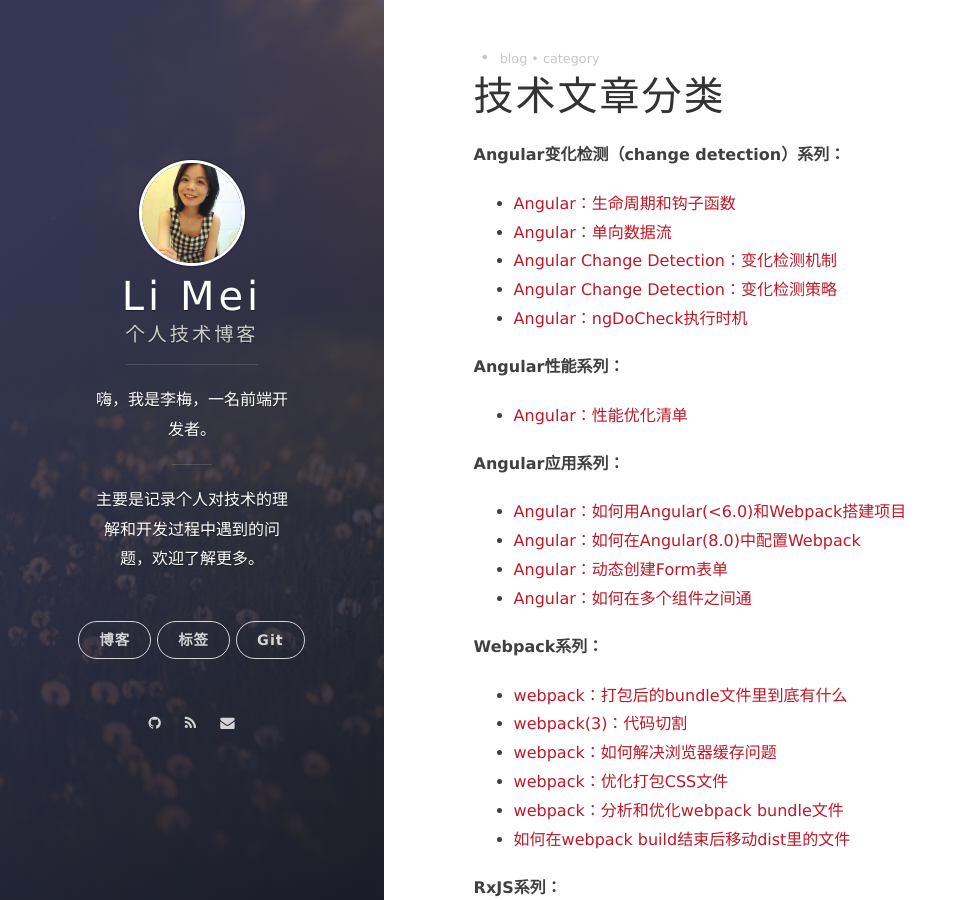
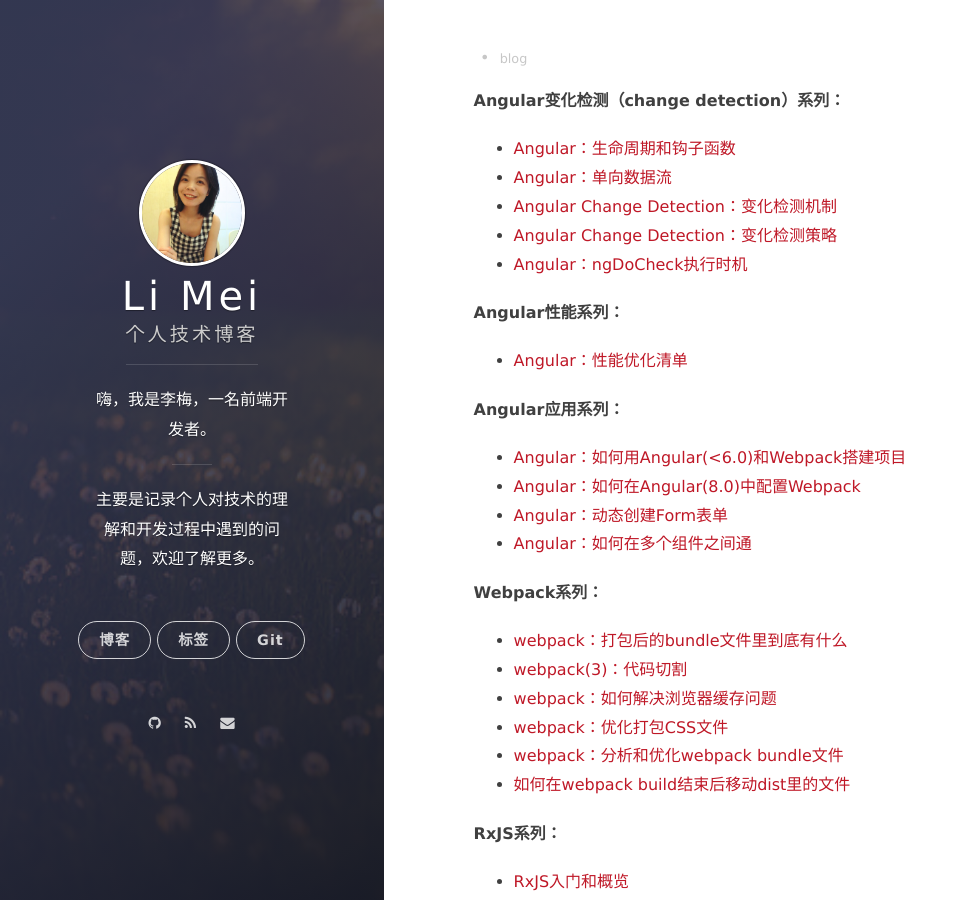
Before and after one commit to LiMeii/LiMeii.github.io, a Jekyll site: the page built from tag.md, in a window 1280 px wide and 900 px high. Shown: the whole window, without its empty margins (0-967 px from the left). Built offline with Jekyll 4.4.1, drawn with Linux system fonts in a browser that asks for light colours; nearby versions of some CDN libraries.

Commit message:
update tag file

```diff
--- a/tag.md
+++ b/tag.md
@@ -1,6 +1,6 @@
 ---
-title: 技术文章分类
-tags: blog • category
+title:
+tags: blog
 layout: post
 ---
 
```
